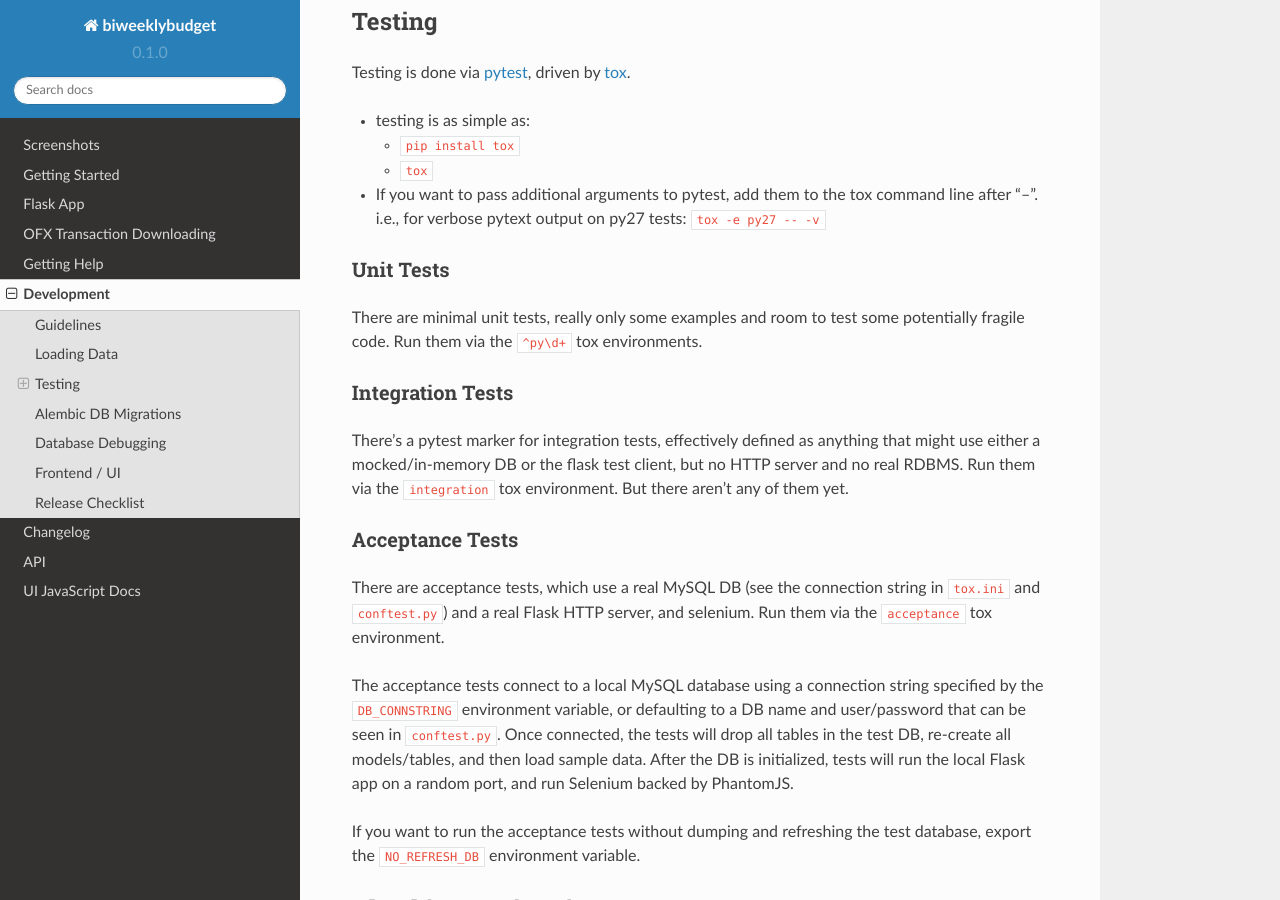
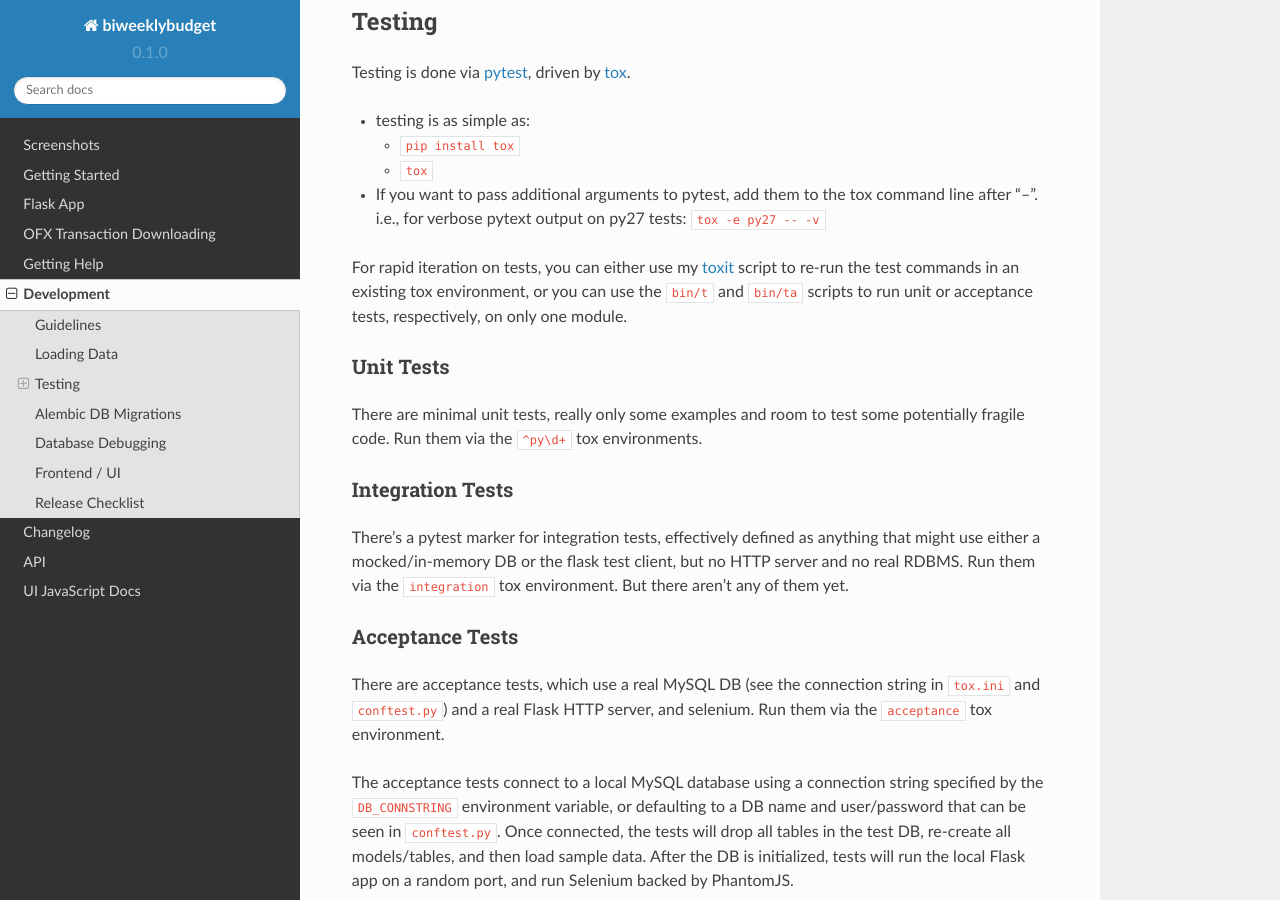
Before and after one commit to jantman/biweeklybudget, a Sphinx documentation site: the page built from docs/source/development.rst, in a window 1280 px wide and 900 px high, scrolled down 983 px. Built offline with Sphinx 7.4.7 and the Read the Docs theme 2.0.0, drawn with Linux system fonts in a browser that asks for light colours.

Commit message:
add wrapper script to run tests for one module

```diff
--- a/docs/source/development.rst
+++ b/docs/source/development.rst
@@ -57,6 +57,12 @@ Testing is done via `pytest <http://pytest.org/latest/>`_, driven by `tox <http:
   * ``tox``
 
 * If you want to pass additional arguments to pytest, add them to the tox command line after "--". i.e., for verbose pytext output on py27 tests: ``tox -e py27 -- -v``
+
+For rapid iteration on tests, you can either use my
+`toxit <https://github.com/jantman/misc-scripts/blob/master/toxit.py>`_ script
+to re-run the test commands in an existing tox environment, or you can use
+the ``bin/t`` and ``bin/ta`` scripts to run unit or acceptance tests,
+respectively, on only one module.
 
 Unit Tests
 ++++++++++
```
Also changed, not shown: 1 other file.
